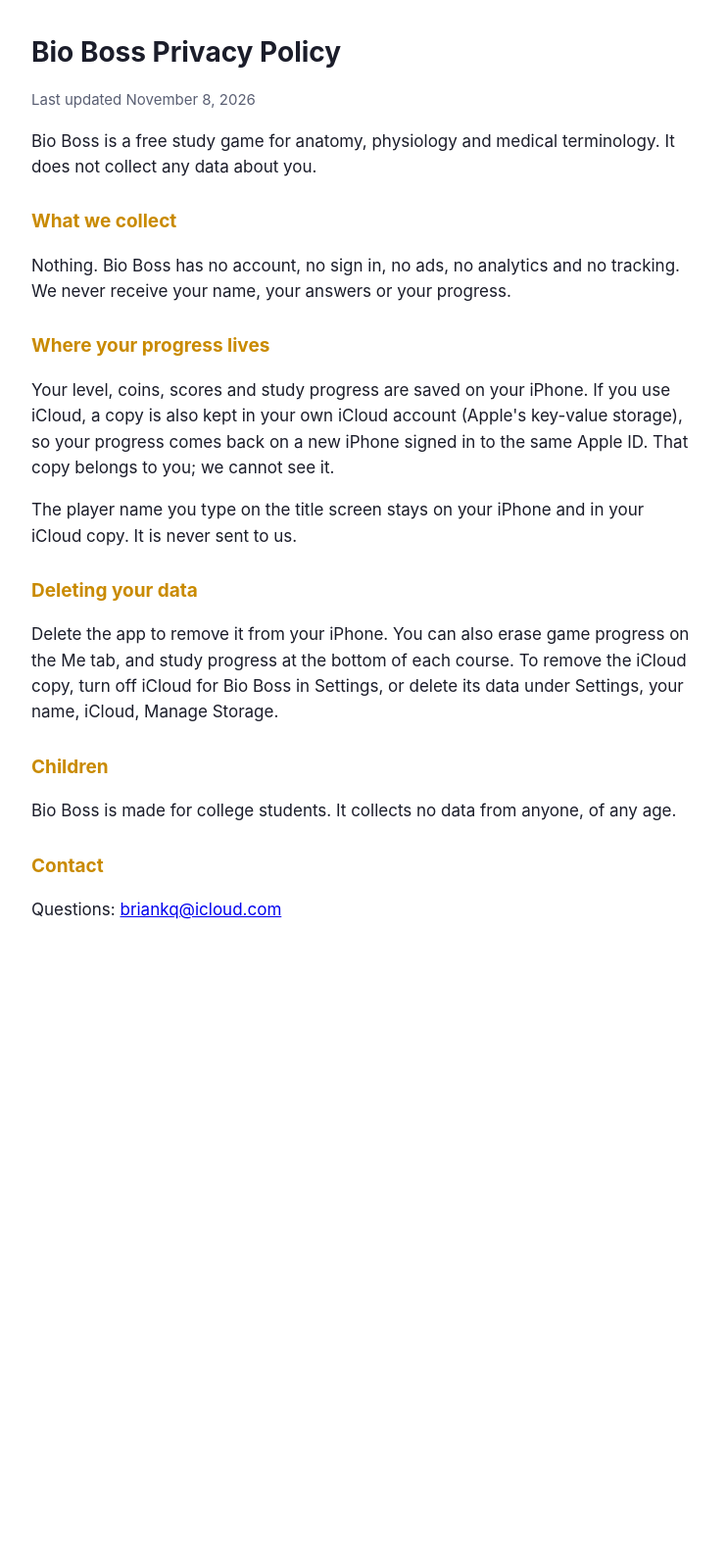
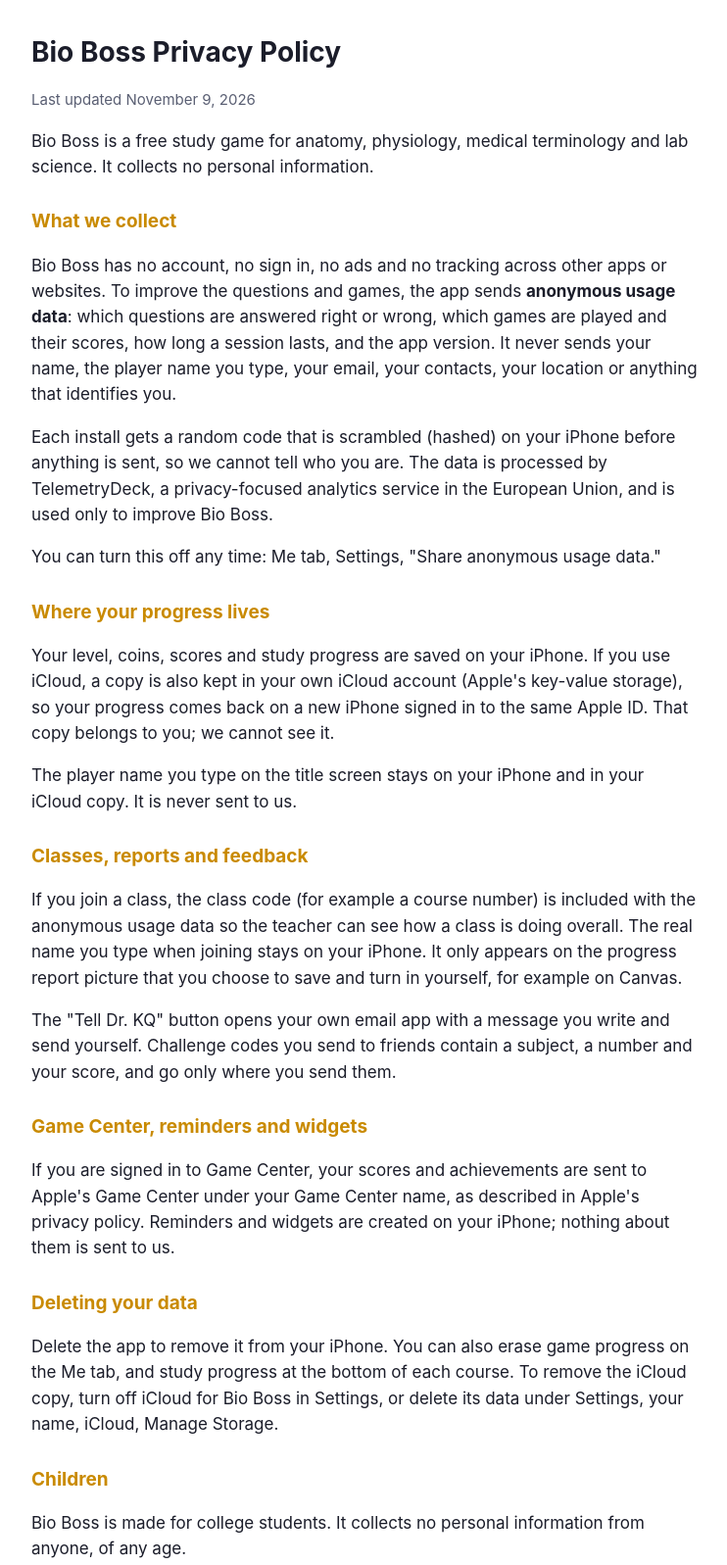
Before and after one commit to drKQ/bio-boss, a plain HTML site: page privacy.html in a window 1280 px wide. Shown: the top 1597 px of the page at 98% size, without its empty margins (268-1010 px from the left). Before the commit the page ends 1022 px from the top, so only its background shows below. Drawn offline with Linux system fonts and the light colour scheme.

Commit message:
Privacy policy: anonymous usage data, classes, Game Center (Bio Boss 1.1)
Co-Authored-By: Claude Opus 5.5 <noreply@anthropic.com>

```diff
--- a/privacy.html
+++ b/privacy.html
@@ -18,22 +18,29 @@
 <body>
 <main>
   <h1>Bio Boss Privacy Policy</h1>
-  <p class="muted">Last updated November 8, 2026</p>
+  <p class="muted">Last updated November 9, 2026</p>
 
-  <p>Bio Boss is a free study game for anatomy, physiology and medical terminology. It does not collect any data about you.</p>
+  <p>Bio Boss is a free study game for anatomy, physiology, medical terminology and lab science. It collects no personal information.</p>
 
   <h2>What we collect</h2>
-  <p>Nothing. Bio Boss has no account, no sign in, no ads, no analytics and no tracking. We never receive your name, your answers or your progress.</p>
+  <p>Bio Boss has no account, no sign in, no ads and no tracking across other apps or websites. To improve the questions and games, the app sends <strong>anonymous usage data</strong>: which questions are answered right or wrong, which games are played and their scores, how long a session lasts, and the app version. It never sends your name, the player name you type, your email, your contacts, your location or anything that identifies you.</p>
+  <p>Each install gets a random code that is scrambled (hashed) on your iPhone before anything is sent, so we cannot tell who you are. The data is processed by TelemetryDeck, a privacy-focused analytics service in the European Union, and is used only to improve Bio Boss.</p>
+  <p>You can turn this off any time: Me tab, Settings, "Share anonymous usage data."</p>
 
   <h2>Where your progress lives</h2>
   <p>Your level, coins, scores and study progress are saved on your iPhone. If you use iCloud, a copy is also kept in your own iCloud account (Apple's key-value storage), so your progress comes back on a new iPhone signed in to the same Apple ID. That copy belongs to you; we cannot see it.</p>
   <p>The player name you type on the title screen stays on your iPhone and in your iCloud copy. It is never sent to us.</p>
 
-  <h2>Deleting your data</h2>
+  <h2>Classes, reports and feedback</h2>
+<p>If you join a class, the class code (for example a course number) is included with the anonymous usage data so the teacher can see how a class is doing overall. The real name you type when joining stays on your iPhone. It only appears on the progress report picture that you choose to save and turn in yourself, for example on Canvas.</p>
+<p>The "Tell Dr. KQ" button opens your own email app with a message you write and send yourself. Challenge codes you send to friends contain a subject, a number and your score, and go only where you send them.</p>
+<h2>Game Center, reminders and widgets</h2>
+<p>If you are signed in to Game Center, your scores and achievements are sent to Apple's Game Center under your Game Center name, as described in Apple's privacy policy. Reminders and widgets are created on your iPhone; nothing about them is sent to us.</p>
+<h2>Deleting your data</h2>
   <p>Delete the app to remove it from your iPhone. You can also erase game progress on the Me tab, and study progress at the bottom of each course. To remove the iCloud copy, turn off iCloud for Bio Boss in Settings, or delete its data under Settings, your name, iCloud, Manage Storage.</p>
 
   <h2>Children</h2>
-  <p>Bio Boss is made for college students. It collects no data from anyone, of any age.</p>
+  <p>Bio Boss is made for college students. It collects no personal information from anyone, of any age.</p>
 
   <h2>Contact</h2>
   <p>Questions: <a href="mailto:briankq@icloud.com">briankq@icloud.com</a></p>
```
